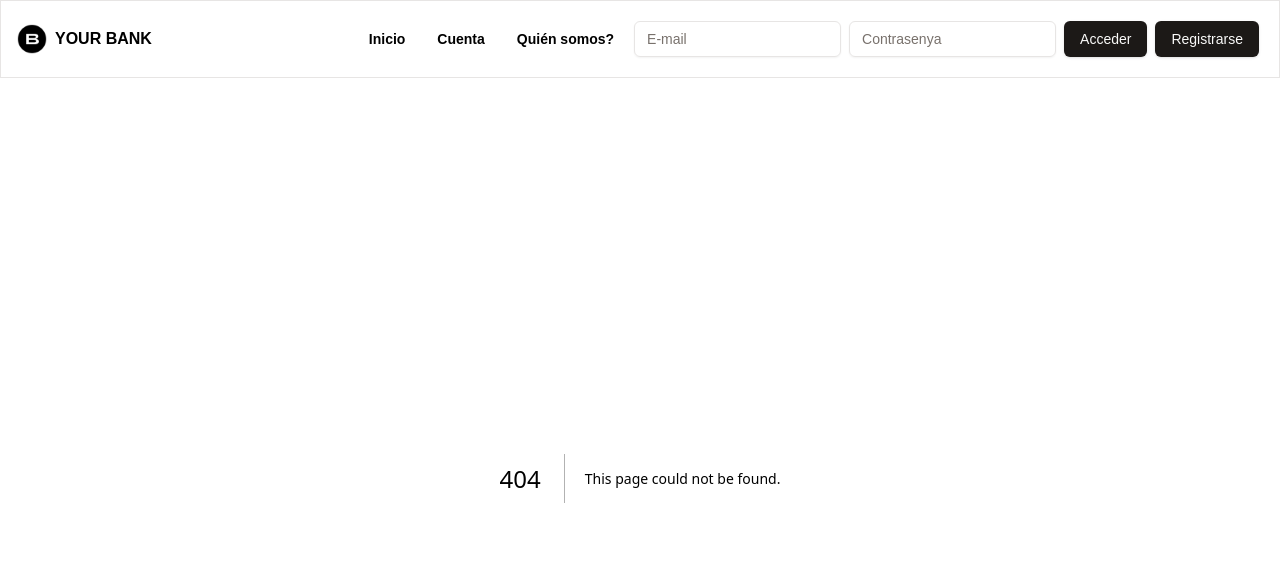
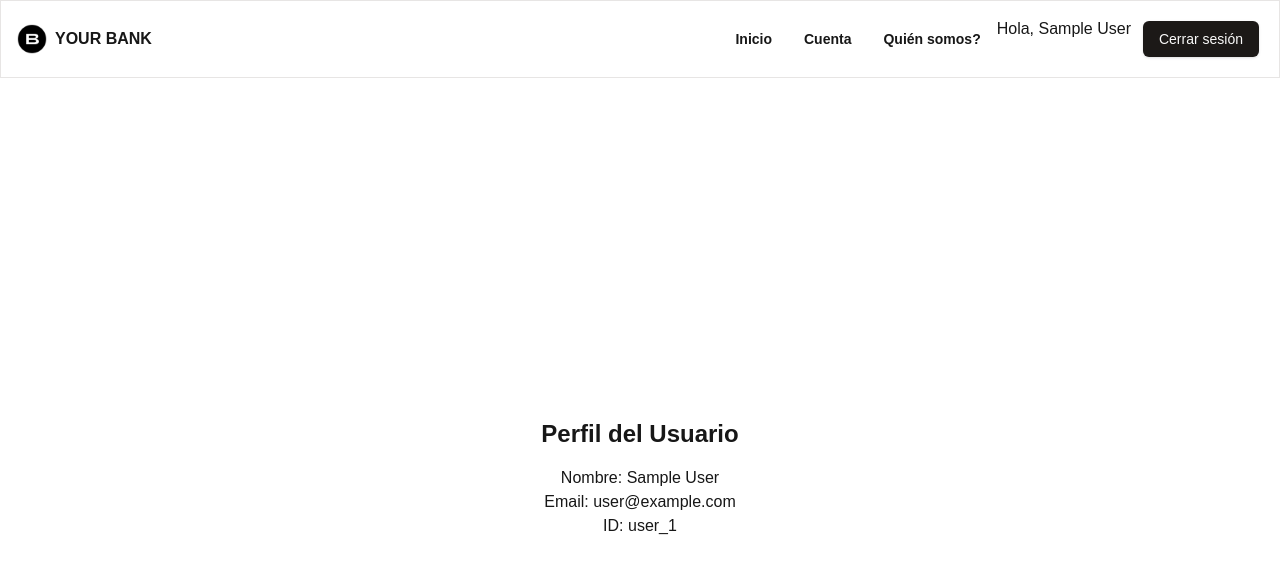
Before and after one commit to cescgreoles/bank, a Next.js app: page /profile in a window 1280 px wide. Before the commit this address had no page. Shown: the top 574 px of the page. Built offline with nearby package versions, Linux system fonts and the light colour scheme; no server answers; sample sign-in values are in the browser's storage.

Commit message:
creation of the database to integrate login and sign in

```diff
--- /dev/null
+++ b/app/profile/page.tsx
@@ -0,0 +1,32 @@
+// pages/profile.tsx
+import { auth } from "@/lib/firebaseConfig"; // Importar la configuración de Firebase
+import { useAuthState } from "react-firebase-hooks/auth"; // Hook para controlar el estado de autenticación
+import { useRouter } from "next/router"; // Para redirigir
+import { useEffect } from "react";
+
+const Profile = () => {
+  const [user, loading] = useAuthState(auth);
+  const router = useRouter();
+
+  // Redirigir si no hay usuario autenticado
+  useEffect(() => {
+    if (loading) return; // Espera a que la autenticación esté lista
+    if (!user) router.push("/"); // Redirigir a la página principal si no hay usuario
+  }, [user, loading, router]);
+
+  if (loading) {
+    return <div>Cargando...</div>; // Puedes agregar un spinner o mensaje de carga aquí
+  }
+
+  return (
+    <div className="flex flex-col items-center justify-center min-h-screen">
+      <h1 className="text-2xl font-bold mb-4">Perfil del Usuario</h1>
+      <p>Nombre: {user?.displayName}</p>
+      <p>Email: {user?.email}</p>
+      <p>ID: {user?.uid}</p>
+      {/* Aquí puedes agregar más información que desees mostrar */}
+    </div>
+  );
+};
+
+export default Profile;
--- a/components/navbar/Navbar.tsx
+++ b/components/navbar/Navbar.tsx
@@ -1,6 +1,6 @@
 "use client";
 import Link from "next/link";
-import React, { useState } from "react";
+import React, { useState, useEffect } from "react";
 import Image from "next/image";
 import { Button } from "../ui/button";
 import { Input } from "@/components/ui/input";
@@ -10,21 +10,66 @@ import {
   DialogHeader,
   DialogTitle,
 } from "@/components/ui/dialog";
+import { auth } from "@/lib/firebaseConfig"; // Importa la configuración de Firebase
+import { useAuthState } from "react-firebase-hooks/auth"; // Hook para controlar el estado de autenticación
+import {
+  signInWithEmailAndPassword,
+  createUserWithEmailAndPassword,
+  signOut,
+} from "firebase/auth"; // Importar los métodos de Firebase
 
 const Navbar = () => {
   const [open, setOpen] = useState(false);
   const [isRegistering, setIsRegistering] = useState(true); // Estado para alternar entre "Acceder" y "Registro"
+  const [email, setEmail] = useState(""); // Estado para el email
+  const [password, setPassword] = useState(""); // Estado para la contraseña
+  const [name, setName] = useState(""); // Estado para el nombre (en caso de registro)
+  const [error, setError] = useState<string | null>(null); // Estado para errores
 
-  const handleOpen = (
-    registering: boolean | ((prevState: boolean) => boolean)
-  ) => {
-    setIsRegistering(registering); // Establece el modo de "Acceder" o "Registro"
+  // Estado de autenticación del usuario
+  const [user] = useAuthState(auth);
+
+  // Abre el modal para login o registro
+  const handleOpen = (registering: boolean) => {
+    setIsRegistering(registering); // Alterna entre "Acceder" y "Registrar"
     setOpen(true);
   };
   const handleClose = () => setOpen(false);
 
+  // Función para manejar el login
+  const handleLogin = async () => {
+    setError(null);
+    try {
+      await signInWithEmailAndPassword(auth, email, password);
+      handleClose();
+    } catch (error: any) {
+      setError("Error al acceder: " + error.message);
+    }
+  };
+
+  // Función para manejar el registro
+  const handleRegister = async () => {
+    setError(null);
+    try {
+      const userCredential = await createUserWithEmailAndPassword(
+        auth,
+        email,
+        password
+      );
+      // Opcional: Guardar nombre del usuario en Firestore
+      handleClose();
+    } catch (error: any) {
+      setError("Error al registrarse: " + error.message);
+    }
+  };
+
+  // Función para cerrar sesión
+  const handleLogout = async () => {
+    await signOut(auth);
+  };
+
   return (
-    <nav className="flex md:flex-row md:items-center justify-between p-4 border 1px solid ">
+    <nav className="flex md:flex-row md:items-center justify-between p-4 border 1px solid">
       {/* Contenedor del Logo y el Nombre */}
       <div className="flex items-center justify-center">
         <Link href="/" className="flex items-center justify-center">
@@ -37,10 +82,16 @@ const Navbar = () => {
       <div className="nav-right flex flex-col md:flex-row items-center">
         {/* Solo visible en dispositivos móviles */}
         <div className="flex items-center justify-center md:hidden">
+          {!user ? (
+            <>
               <Button onClick={() => handleOpen(false)}>Acceder</Button>
               <Button onClick={() => handleOpen(true)} className="m-1">
                 Registrarse
               </Button>
+            </>
+          ) : (
+            <Button onClick={handleLogout}>Cerrar sesión</Button>
+          )}
         </div>
 
         {/* Contenido para pantallas grandes */}
@@ -55,12 +106,42 @@ const Navbar = () => {
             <Link href="/about">Quién somos?</Link>
           </Button>
           <div className="inputs-container flex">
-            <Input type="email" placeholder="E-mail" className="m-1" />
-            <Input type="password" placeholder="Contrasenya" className="m-1" />
-            <Button className="m-1">Acceder</Button>
+            {!user ? (
+              <>
+                <Input
+                  type="email"
+                  placeholder="E-mail"
+                  className="m-1"
+                  value={email}
+                  onChange={(e) => setEmail(e.target.value)}
+                />
+                <Input
+                  type="password"
+                  placeholder="Contrasenya"
+                  className="m-1"
+                  value={password}
+                  onChange={(e) => setPassword(e.target.value)}
+                />
+                <Button className="m-1" onClick={handleLogin}>
+                  Acceder
+                </Button>
                 <Button onClick={() => handleOpen(true)} className="m-1">
                   Registrarse
                 </Button>
+              </>
+            ) : (
+              <>
+                <span className="mr-2">
+                  Hola, {user.displayName || user.email}
+                </span>
+                {/* <Link href="/profile">
+                  <Button className="m-1">Perfil</Button>
+                </Link> */}
+                <Button className="m-1" onClick={handleLogout}>
+                  Cerrar sesión
+                </Button>
+              </>
+            )}
           </div>
         </div>
       </div>
@@ -74,19 +155,34 @@ const Navbar = () => {
             </DialogTitle>
             {/* Campos de acceso o registro */}
             <div className="my-4">
-              <Input type="email" placeholder="E-mail" className="mb-2" />
+              <Input
+                type="email"
+                placeholder="E-mail"
+                className="mb-2"
+                value={email}
+                onChange={(e) => setEmail(e.target.value)}
+              />
               <Input
                 type="password"
                 placeholder="Contrasenya"
                 className="mb-2"
+                value={password}
+                onChange={(e) => setPassword(e.target.value)}
               />
               {isRegistering && (
-                <Input type="text" placeholder="Nombre" className="mb-2" />
+                <Input
+                  type="text"
+                  placeholder="Nombre"
+                  className="mb-2"
+                  value={name}
+                  onChange={(e) => setName(e.target.value)}
+                />
               )}
+              {error && <p className="text-red-500">{error}</p>}
             </div>
           </DialogHeader>
           <div className="flex justify-center">
-            <Button onClick={handleClose}>
+            <Button onClick={isRegistering ? handleRegister : handleLogin}>
               {isRegistering ? "Registrar" : "Acceder"}
             </Button>
           </div>
--- /dev/null
+++ b/lib/firebaseConfig.ts
@@ -0,0 +1,23 @@
+// lib/firebaseConfig.ts
+import { initializeApp } from "firebase/app";
+import { getAuth, Auth } from "firebase/auth";
+import { getFirestore, Firestore } from "firebase/firestore";
+
+// Configuración de Firebase - se carga desde las variables de entorno
+const firebaseConfig = {
+  apiKey: process.env.NEXT_PUBLIC_FIREBASE_API_KEY!,
+  authDomain: process.env.NEXT_PUBLIC_FIREBASE_AUTH_DOMAIN!,
+  projectId: process.env.NEXT_PUBLIC_FIREBASE_PROJECT_ID!,
+  storageBucket: process.env.NEXT_PUBLIC_FIREBASE_STORAGE_BUCKET!,
+  messagingSenderId: process.env.NEXT_PUBLIC_FIREBASE_MESSAGING_SENDER_ID!,
+  appId: process.env.NEXT_PUBLIC_FIREBASE_APP_ID!,
+};
+
+// Inicializa Firebase
+const app = initializeApp(firebaseConfig);
+
+// Inicializa los servicios de Firebase que usarás
+const auth: Auth = getAuth(app); // Autenticación
+const db: Firestore = getFirestore(app); // Firestore
+
+export { auth, db };
--- a/package.json
+++ b/package.json
@@ -21,10 +21,12 @@
     "class-variance-authority": "^0.7.0",
     "clsx": "^2.1.1",
     "embla-carousel-react": "^8.3.0",
+    "firebase": "^10.14.0",
     "lucide-react": "^0.441.0",
     "next": "14.2.11",
     "react": "^18",
     "react-dom": "^18",
+    "react-firebase-hooks": "^5.1.1",
     "react-icons": "^5.3.0",
     "tailwind-merge": "^2.5.2",
     "tailwindcss-animate": "^1.0.7"
```
Also changed, not shown: 1 other file (tests, documents, lock files or other folders). Lines whose indentation alone changed are shown as unchanged.
